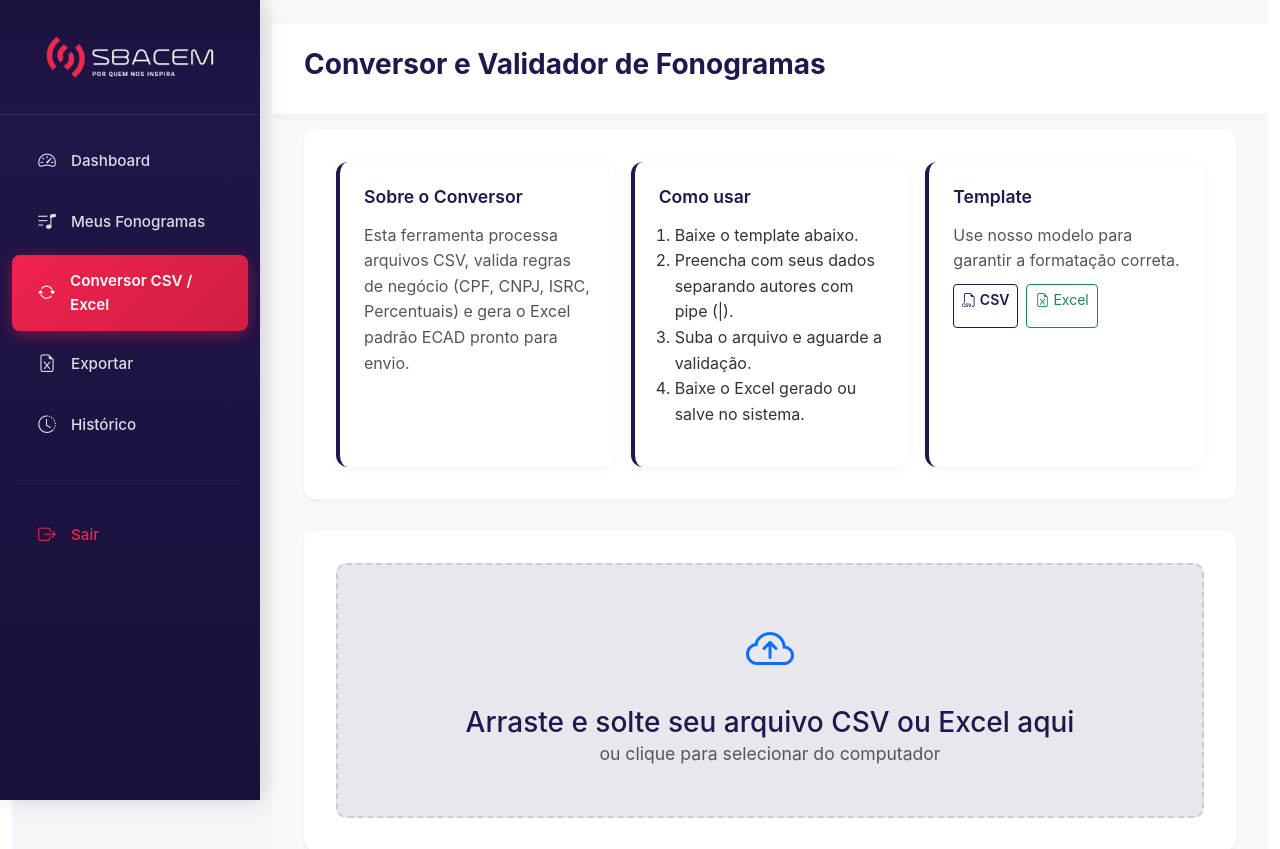
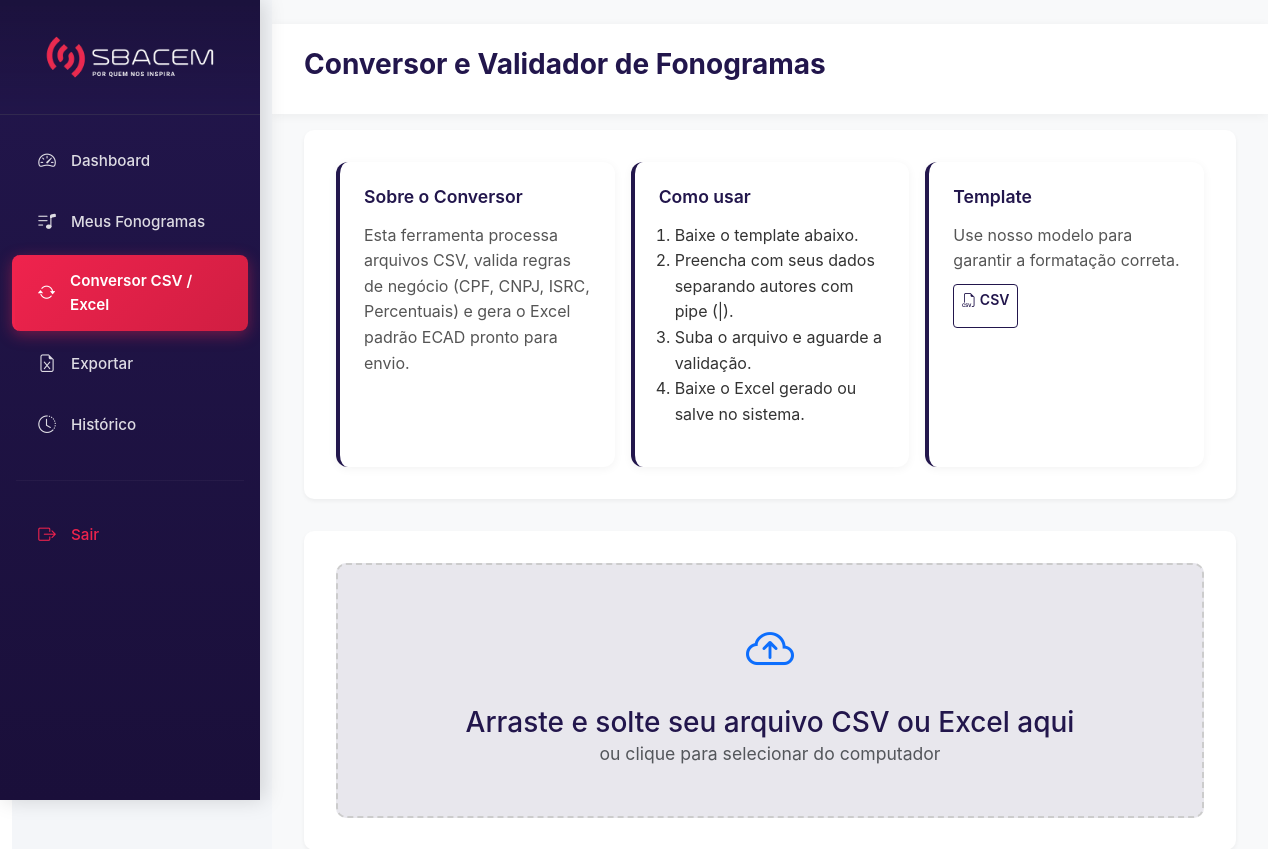
Before and after one commit to gsPatrick/fonogramas-front, a Flask app: page /app/upload in a window 1280 px wide. Shown: the top 849 px of the page. Run offline with Flask 3, Linux system fonts and the light colour scheme; the visitor is signed in with stand-in values (Sample User, id 1); some libraries are stand-ins or nearby versions.

Commit message:
Update converter page: remove Excel template download, keep CSV

```diff
--- a/templates/usuario/upload/form.html
+++ b/templates/usuario/upload/form.html
@@ -135,9 +135,6 @@
         <div class="d-flex gap-2 flex-wrap">
             <a href="{{ url_for('usuario.download_template') }}" class="btn btn-outline-primary btn-sm">
                 <i class="bi bi-filetype-csv"></i> CSV
-            </a>
-            <a href="{{ url_for('usuario.download_template', formato='xlsx') }}" class="btn btn-outline-success btn-sm">
-                <i class="bi bi-file-earmark-excel"></i> Excel
             </a>
         </div>
     </div>
```
